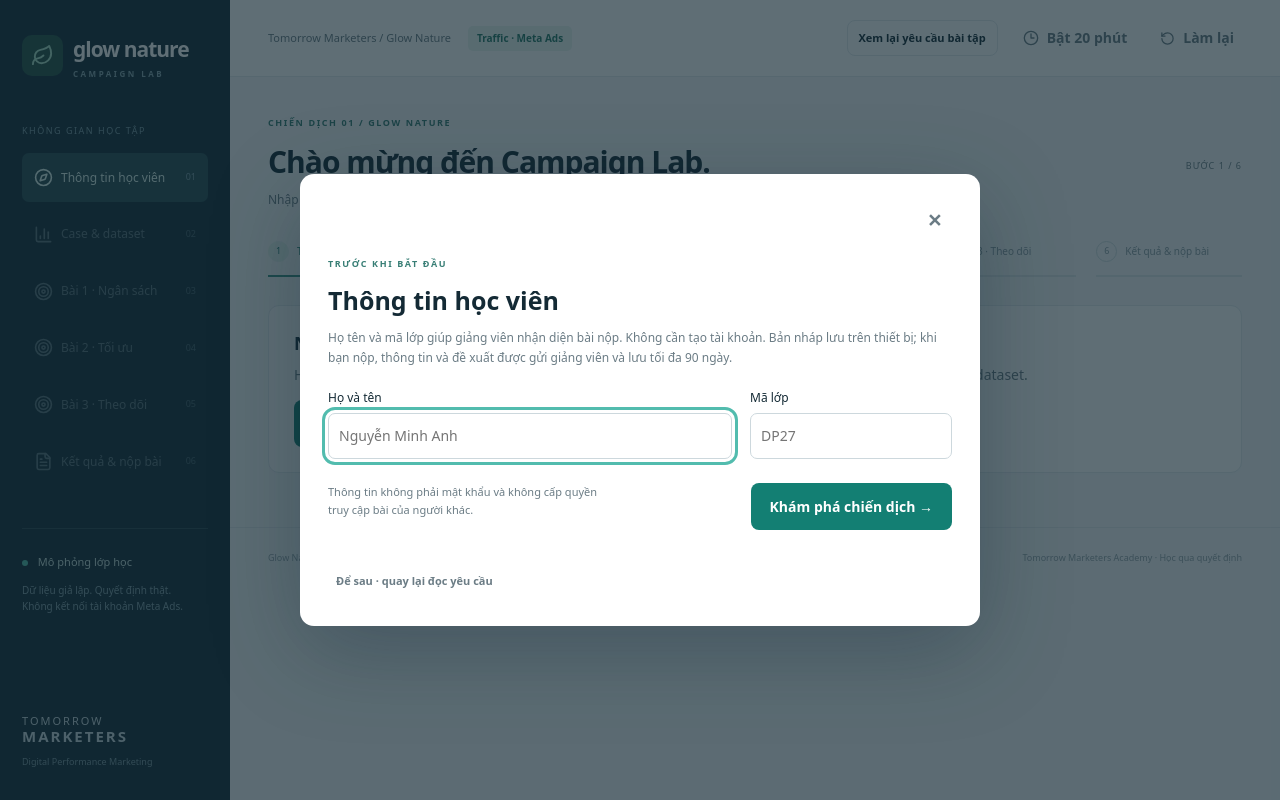
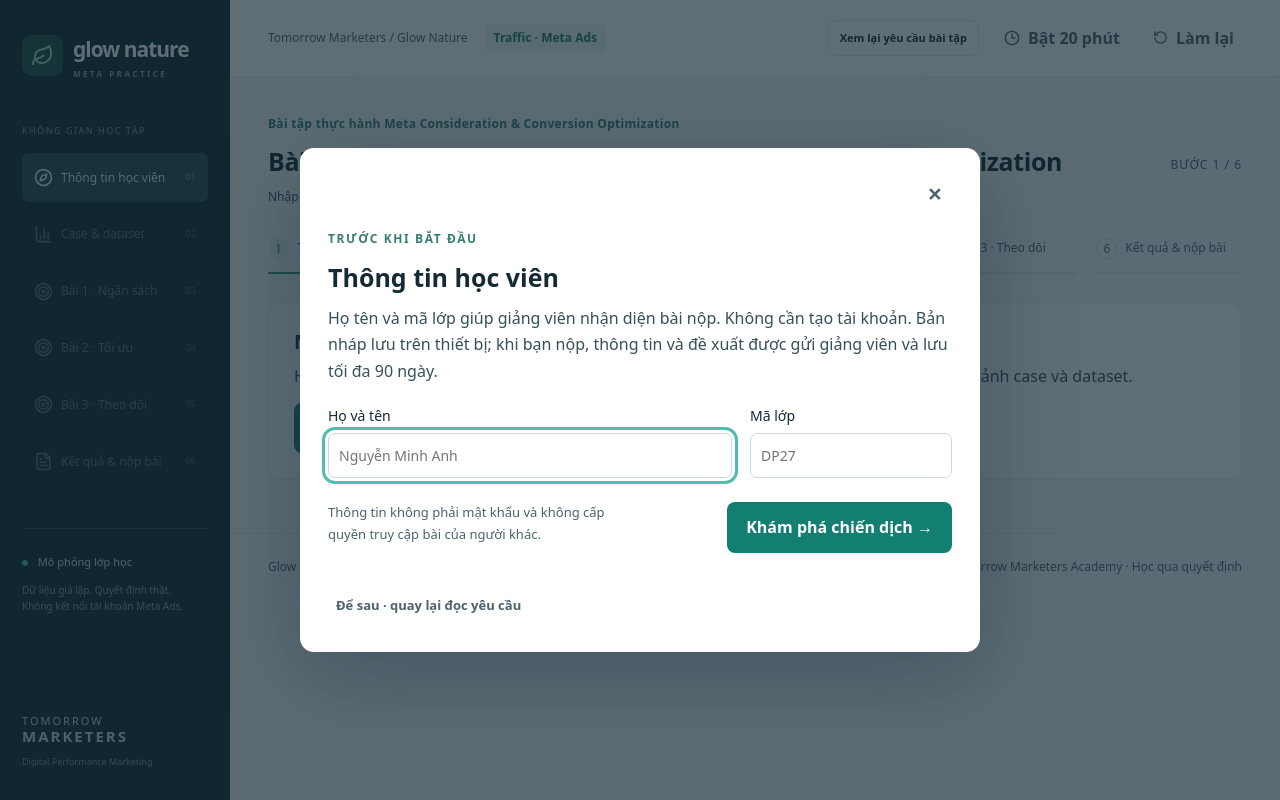
Before and after one commit to maitp21896/DP---B-i-t-p-bu-i-3, a Next.js app: page / in a window 1280 px wide. Built offline with nearby package versions, Linux system fonts and the light colour scheme.

Commit message:
Simplify case brief and improve exercise readability

```diff
--- a/app/globals.css
+++ b/app/globals.css
@@ -1540,3 +1540,58 @@ details p {
     font-size: 10px;
   }
 }
+
+/* Readable exercise content on screen; keep the compact A4 print layout. */
+@media screen {
+  :root { --muted: #4d626d; }
+  body { font-size: 16px; }
+  h1, .page-title h1, .trainer-login h1 { font-size: 25px; letter-spacing: -0.4px; }
+  h2, .proposal header h2 { font-size: 20px; }
+  h3, .assessment h3, .report-grid h3 { font-size: 16px; }
+  main p, main .section-head p, main .bottom-actions p,
+  main .evidence-row p, main .assessment p, main .score p,
+  main .report-grid p, main details p, .identity-dialog p,
+  .identity-dialog .identity-card p, .modal p {
+    font-size: 16px;
+    color: #354f5c;
+  }
+  .exercise-name { letter-spacing: 0.3px; font-size: 14px; }
+  .progress > div, .progress span { font-size: 12px; }
+  .progress > div { color: var(--muted); }
+  label, .action > label:first-child, .legend label, .target,
+  .target select, .report-budget, .rubric, details summary { font-size: 14px; }
+  small, .kpi small, .monitor small, .identity-later,
+  main .caption, .proposal header p, .proposal footer,
+  .score span, .group-title, .budget-summary > span:not(.badge) {
+    font-size: 13px;
+    color: var(--muted);
+  }
+  .eyebrow, .step-count, .badge, .breadcrumb, .progress,
+  .nav, .nav span, .app-footer { font-size: 12px; }
+  .kpi > span { font-size: 14px; }
+  .kpi strong, .budget-summary strong { font-size: 24px; }
+  table, tbody th { font-size: 14px; }
+  thead th, .chart { font-size: 13px; }
+  .case-brief > p { margin: 10px 0 18px; }
+  .case-audiences {
+    display: grid;
+    grid-template-columns: repeat(3, minmax(0, 1fr));
+    gap: 20px;
+    margin: 0 0 18px;
+    padding: 18px 0;
+    border-top: 1px solid var(--line);
+    border-bottom: 1px solid var(--line);
+  }
+  .case-audiences dt { font-weight: 650; margin-bottom: 6px; }
+  .case-audiences dd { margin: 0; color: #354f5c; font-size: 15px; }
+  .case-brief .case-objective { font-size: 14px; margin-bottom: 0; }
+  .app-footer { gap: 16px; flex-wrap: wrap; color: var(--muted); }
+}
+@media screen and (max-width: 850px) {
+  .case-audiences { grid-template-columns: 1fr; gap: 14px; }
+}
+@media screen and (max-width: 570px) {
+  h1, .page-title h1 { font-size: 23px; }
+  .bottom-actions { flex-wrap: wrap; }
+  .bottom-actions button { width: 100%; }
+}
--- a/app/layout.tsx
+++ b/app/layout.tsx
@@ -1,9 +1,9 @@
 import type { Metadata } from "next";
 import "./globals.css";
 export const metadata: Metadata = {
-  title: "Glow Nature — Campaign Rescue Simulator",
+  title: "Bài tập thực hành Meta Consideration & Conversion Optimization",
   description:
-    "Mô phỏng quyết định tối ưu chiến dịch Traffic — Tomorrow Marketers Academy",
+    "Thực hành phân tích dữ liệu Meta Ads và đề xuất tối ưu cho case Glow Nature — Tomorrow Marketers Academy",
 };
 export default function Layout({ children }: { children: React.ReactNode }) {
   return (
--- a/app/page.tsx
+++ b/app/page.tsx
@@ -121,7 +121,7 @@ export default function Home() {
             <Leaf size={23} />
           </span>
           <span>
-            glow nature<small>CAMPAIGN LAB</small>
+            glow nature<small>META PRACTICE</small>
           </span>
         </a>
         <div className="workspace-label">KHÔNG GIAN HỌC TẬP</div>
@@ -203,11 +203,11 @@ export default function Home() {
         <main>
           <div className="page-title no-print">
             <div>
-              <span className="eyebrow">CHIẾN DỊCH 01 / GLOW NATURE</span>
+              <span className="eyebrow exercise-name">Bài tập thực hành Meta Consideration &amp; Conversion Optimization</span>
               <h1>
                 {
                   [
-                    "Chào mừng đến Campaign Lab.",
+                    "Bài tập thực hành Meta Consideration & Conversion Optimization",
                     "Bối cảnh case & dữ liệu chiến dịch",
                     "Bài 1 · Phân bổ ngân sách",
                     "Bài 2 · Đề xuất hành động tối ưu",
@@ -263,92 +263,41 @@ export default function Home() {
             </section>
           )}
           {s.stage === 1 && (
-            <>
-              <section className="brief-hero card">
+            <section className="case-brief card">
+              <h2>Case Glow Nature</h2>
+              <p>
+                Bạn là Performance Marketer của Glow Nature, thương hiệu chăm sóc
+                da hữu cơ cho da nhạy cảm, bán qua website. Dựa trên dữ liệu
+                <strong> 7 ngày chạy Meta Ads</strong>, hãy đề xuất tối ưu cho
+                tuần tiếp theo với ngân sách <strong>8.000.000 ₫</strong>.
+              </p>
+              <dl className="case-audiences">
                 <div>
-                  <span className="eyebrow">
-                    VAI TRÒ CỦA BẠN · PERFORMANCE MARKETER
-                  </span>
-                  <h2>
-                    Traffic tốt hôm nay.
-                    <br />
-                    Nền tảng tăng trưởng ngày mai.
-                  </h2>
-                  <p>
-                    Glow Nature bán sản phẩm chăm sóc da hữu cơ cho da nhạy cảm
-                    qua website. Sau 7 ngày chạy Meta Ads, quản lý giao bạn ngân
-                    sách <strong>8.000.000 ₫</strong> cho tuần tiếp theo.
-                  </p>
-                  <p>
-                    Nhiệm vụ: đọc dữ liệu, cân nhắc đánh đổi và đưa ra đề xuất
-                    tối ưu có thể kiểm chứng.
-                  </p>
-                  <span className="badge">
-                    Học viên: {s.identity.studentName} · {s.identity.classCode}
-                  </span>
+                  <dt>Ad Set A · Broad</dt>
+                  <dd>Nữ 25–40 tại Hà Nội và TP.HCM, không giới hạn sở thích.</dd>
                 </div>
-                <div className="brief-stats">
-                  <Leaf size={44} />
-                  <strong>08 triệu</strong>
-                  <span>NGÂN SÁCH TUẦN TIẾP THEO</span>
-                  <div>
-                    <b>3</b> Ad Set <b>7</b> ngày <b>20</b> phút
-                  </div>
+                <div>
+                  <dt>Ad Set B · Lookalike 1%</dt>
+                  <dd>Tương tự người mua trong 180 ngày; giới hạn địa lý và tuổi phù hợp.</dd>
                 </div>
-              </section>
-
-              <div className="scenario-grid">
-                {[
-                  {
-                    name: "Broad",
-                    tag: "Tiếp cận người mới",
-                    text: "Nữ 25–40 tại Hà Nội & TP.HCM, không giới hạn sở thích.",
-                  },
-                  {
-                    name: "Lookalike 1%",
-                    tag: "Mở rộng tệp khách hàng",
-                    text: "Tương tự nhóm đã mua trong 180 ngày; giới hạn địa lý và tuổi phù hợp.",
-                  },
-                  {
-                    name: "Retargeting",
-                    tag: "Kết nối lại người quan tâm",
-                    text: "Xem trang sản phẩm trong 30 ngày; loại trừ người đã mua.",
-                  },
-                ].map((a, i) => (
-                  <section className="card" key={a.name}>
-                    <span className="eyebrow">AD SET {["A", "B", "C"][i]}</span>
-                    <h2>{a.name}</h2>
-                    <span className="badge">{a.tag}</span>
-                    <p>{a.text}</p>
-                  </section>
-                ))}
-              </div>
-              <div className="notice">
-                <strong>Giữ đúng mục tiêu Traffic.</strong> Ưu tiên chất lượng
-                truy cập, mở rộng người mới và tín hiệu retargeting. Purchase và
-                CPA là chỉ số chẩn đoán. Giả định đã cấu hình loại trừ để giảm
-                overlap.
-              </div>
-              <section className="card">
-                <h2>Đầu ra của bạn</h2>
-                <p>
-                  Một đề xuất gồm ngân sách, tối đa 3 phát hiện, tối đa 3 hành
-                  động, lập luận của bạn, kế hoạch theo dõi và rủi ro. Bạn được
-                  điều chỉnh một lần sau đánh giá.
-                </p>
-                <p className="caption">
-                  Không cần tài khoản học viên · Lưu bản nháp trên trình duyệt ·
-                  Nộp bài riêng cho giảng viên
-                </p>
-              </section>
-            </>
+                <div>
+                  <dt>Ad Set C · Retargeting</dt>
+                  <dd>Người xem trang sản phẩm trong 30 ngày, loại trừ người đã mua.</dd>
+                </div>
+              </dl>
+              <p className="case-objective">
+                <strong>Mục tiêu chiến dịch hiện tại: Traffic.</strong> Đánh giá
+                chất lượng truy cập và tín hiệu chuyển đổi; Purchase và CPA là
+                chỉ số chẩn đoán. Giả định các tệp đã được loại trừ để giảm trùng lặp.
+              </p>
+            </section>
           )}
           {s.stage === 1 && (
             <>
               <Dashboard />
               <EvidenceBoard s={s} set={set} />
               <div className="bottom-actions">
-                <p>Quan sát là bằng chứng. Nguyên nhân vẫn cần kiểm chứng.</p>
+                <p>Tiếp tục để phân bổ ngân sách cho tuần tới.</p>
                 <button
                   disabled={
                     s.submissions.length === 2 ||
@@ -566,7 +515,7 @@ export default function Home() {
           )}
         </main>
         <footer className="app-footer no-print">
-          Glow Nature Campaign Lab{" "}
+          Glow Nature · Meta Consideration & Conversion Optimization{" "}
           <span>Tomorrow Marketers Academy · Học qua quyết định</span>
         </footer>
       </div>
--- a/components/Dashboard.tsx
+++ b/components/Dashboard.tsx
@@ -154,15 +154,13 @@ export default function Dashboard() {
           </ResponsiveContainer>
         </div>
         <p className="caption">
-          CPA = Spend / Purchase. Purchase và CPA là chỉ số chẩn đoán, không
-          phải mục tiêu tối ưu của chiến dịch Traffic.
+          CPA = Spend / Purchase.
         </p>
       </section>
       <section className="card">
         <div className="section-head">
           <div>
             <h2>So sánh Ad Set</h2>
-            <p>Reach và Frequency được giữ nguyên từ báo cáo gốc.</p>
           </div>
           <button className="secondary" onClick={() => setDaily(!daily)}>
             {daily ? "Ẩn" : "Xem"} dữ liệu theo ngày
```
